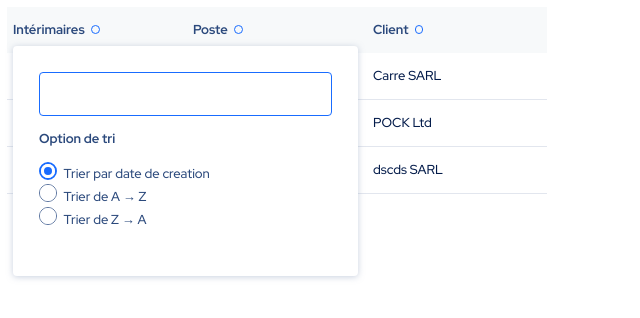
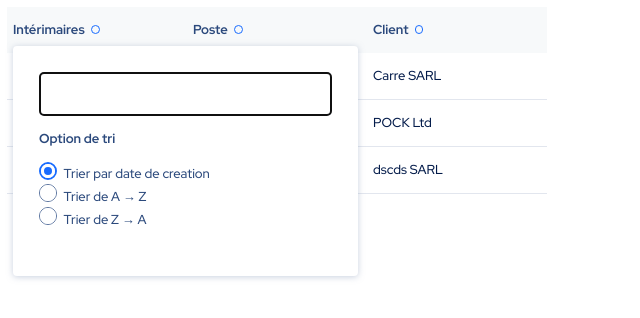
Before and after one commit to nkokla/IziTest-nk, a React (Create React App) app: page / in a window 1280 px wide. Both pictures are taken after a click on the element "Intérimaires". Shown: the top 318 px of the page, without its empty margins (0-640 px from the left). Built offline with nearby package versions, Linux system fonts and the light colour scheme.

Commit message:
✨ Add Modal Autofocus

```diff
--- a/src/components/DataGrid/FilterModal.styled.tsx
+++ b/src/components/DataGrid/FilterModal.styled.tsx
@@ -24,7 +24,7 @@ export const ModalTitle = styled.div`
   margin: 1em 0;
 `;
 
-export const InputQuery = styled.input.attrs({ type: "text" })`
+export const InputQuery = styled.input.attrs({ type: "text" })<{ ref: any }>`
   border: 1px solid #196cff;
   border-radius: 4px;
   padding: 1em;
--- a/src/components/DataGrid/FilterModal.tsx
+++ b/src/components/DataGrid/FilterModal.tsx
@@ -26,6 +26,7 @@ function FilterModal({
   onClickOut,
 }: FilterModalProps) {
   const modalRef = useRef();
+  const inputRef = useRef<HTMLInputElement>();
   const selectRadio = useCallback(
     (value: string) => () => onChangeType(value),
     [onChangeType]
@@ -34,6 +35,10 @@ function FilterModal({
     (event) => onChangeQuery(event.target.value),
     [onChangeQuery]
   );
+
+  useEffect(() => {
+    inputRef?.current?.focus();
+  }, []);
 
   useEffect(() => {
     const handleClickOut = (e: any) => {
@@ -53,6 +58,7 @@ function FilterModal({
   return (
     <Modal ref={modalRef}>
       <InputQuery
+        ref={inputRef}
         defaultValue={isFiltered ? query : ""}
         onKeyUp={updateQuery}
       />
```
